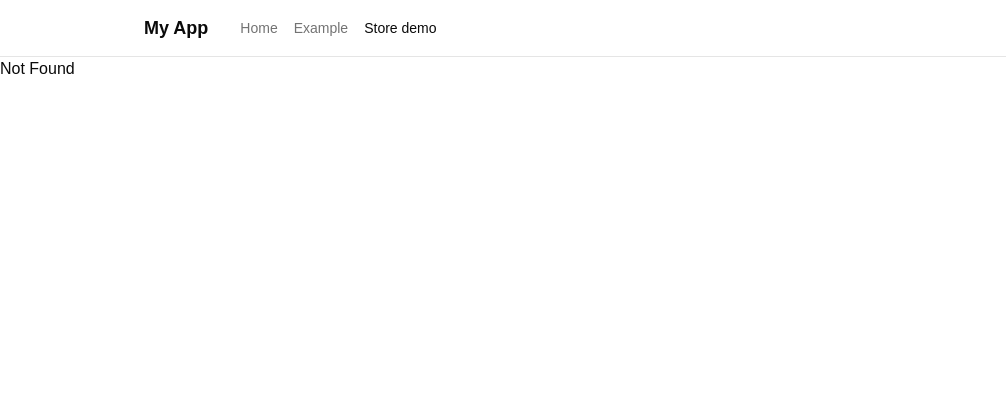
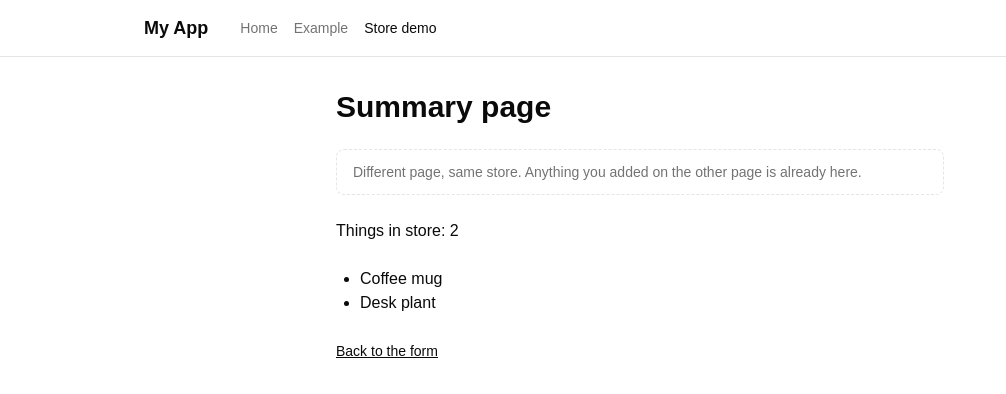
Before and after one commit to ReDISchoolDK/web-app-dev-exercises, a React (Vite) app: page /exercise/store-demo/summary in a window 1280 px wide. Before the commit this address had no page. Shown: the top 394 px of the page, without its empty margins (0-1006 px from the left). Built offline with nearby package versions, Linux system fonts and the light colour scheme.

Commit message:
add summary page

```diff
--- a/src/routeTree.gen.ts
+++ b/src/routeTree.gen.ts
@@ -12,6 +12,7 @@ import { Route as rootRouteImport } from './routes/__root'
 import { Route as IndexRouteImport } from './routes/index'
 import { Route as ExampleIndexRouteImport } from './routes/example/index'
 import { Route as ExerciseStoreDemoIndexRouteImport } from './routes/exercise/store-demo/index'
+import { Route as ExerciseStoreDemoSummaryIndexRouteImport } from './routes/exercise/store-demo/summary/index'
 
 const IndexRoute = IndexRouteImport.update({
   id: '/',
@@ -28,35 +29,54 @@ const ExerciseStoreDemoIndexRoute = ExerciseStoreDemoIndexRouteImport.update({
   path: '/exercise/store-demo/',
   getParentRoute: () => rootRouteImport,
 } as any)
+const ExerciseStoreDemoSummaryIndexRoute =
+  ExerciseStoreDemoSummaryIndexRouteImport.update({
+    id: '/exercise/store-demo/summary/',
+    path: '/exercise/store-demo/summary/',
+    getParentRoute: () => rootRouteImport,
+  } as any)
 
 export interface FileRoutesByFullPath {
   '/': typeof IndexRoute
   '/example/': typeof ExampleIndexRoute
   '/exercise/store-demo/': typeof ExerciseStoreDemoIndexRoute
+  '/exercise/store-demo/summary/': typeof ExerciseStoreDemoSummaryIndexRoute
 }
 export interface FileRoutesByTo {
   '/': typeof IndexRoute
   '/example': typeof ExampleIndexRoute
   '/exercise/store-demo': typeof ExerciseStoreDemoIndexRoute
+  '/exercise/store-demo/summary': typeof ExerciseStoreDemoSummaryIndexRoute
 }
 export interface FileRoutesById {
   __root__: typeof rootRouteImport
   '/': typeof IndexRoute
   '/example/': typeof ExampleIndexRoute
   '/exercise/store-demo/': typeof ExerciseStoreDemoIndexRoute
+  '/exercise/store-demo/summary/': typeof ExerciseStoreDemoSummaryIndexRoute
 }
 export interface FileRouteTypes {
   fileRoutesByFullPath: FileRoutesByFullPath
-  fullPaths: '/' | '/example/' | '/exercise/store-demo/'
+  fullPaths:
+    | '/'
+    | '/example/'
+    | '/exercise/store-demo/'
+    | '/exercise/store-demo/summary/'
   fileRoutesByTo: FileRoutesByTo
-  to: '/' | '/example' | '/exercise/store-demo'
-  id: '__root__' | '/' | '/example/' | '/exercise/store-demo/'
+  to: '/' | '/example' | '/exercise/store-demo' | '/exercise/store-demo/summary'
+  id:
+    | '__root__'
+    | '/'
+    | '/example/'
+    | '/exercise/store-demo/'
+    | '/exercise/store-demo/summary/'
   fileRoutesById: FileRoutesById
 }
 export interface RootRouteChildren {
   IndexRoute: typeof IndexRoute
   ExampleIndexRoute: typeof ExampleIndexRoute
   ExerciseStoreDemoIndexRoute: typeof ExerciseStoreDemoIndexRoute
+  ExerciseStoreDemoSummaryIndexRoute: typeof ExerciseStoreDemoSummaryIndexRoute
 }
 
 declare module '@tanstack/react-router' {
@@ -82,6 +102,13 @@ declare module '@tanstack/react-router' {
       preLoaderRoute: typeof ExerciseStoreDemoIndexRouteImport
       parentRoute: typeof rootRouteImport
     }
+    '/exercise/store-demo/summary/': {
+      id: '/exercise/store-demo/summary/'
+      path: '/exercise/store-demo/summary'
+      fullPath: '/exercise/store-demo/summary/'
+      preLoaderRoute: typeof ExerciseStoreDemoSummaryIndexRouteImport
+      parentRoute: typeof rootRouteImport
+    }
   }
 }
 
@@ -89,6 +116,7 @@ const rootRouteChildren: RootRouteChildren = {
   IndexRoute: IndexRoute,
   ExampleIndexRoute: ExampleIndexRoute,
   ExerciseStoreDemoIndexRoute: ExerciseStoreDemoIndexRoute,
+  ExerciseStoreDemoSummaryIndexRoute: ExerciseStoreDemoSummaryIndexRoute,
 }
 export const routeTree = rootRouteImport
   ._addFileChildren(rootRouteChildren)
--- a/src/routes/exercise/store-demo/index.tsx
+++ b/src/routes/exercise/store-demo/index.tsx
@@ -1,4 +1,4 @@
-import { createFileRoute } from "@tanstack/react-router";
+import { createFileRoute, Link } from "@tanstack/react-router";
 import { ThingCount } from "./ThingCount";
 import { ThingForm } from "./ThingForm";
 import { ThingList } from "./ThingList";
@@ -17,6 +17,9 @@ function StoreDemoPage() {
 			<ThingForm />
 			<ThingCount />
 			<ThingList />
+			<Link to="/exercise/store-demo/summary" className="text-sm underline">
+				Go to the summary page
+			</Link>
 		</div>
 	);
 }
--- /dev/null
+++ b/src/routes/exercise/store-demo/summary/index.tsx
@@ -0,0 +1,24 @@
+import { createFileRoute, Link } from "@tanstack/react-router";
+import { ThingCount } from "../ThingCount";
+import { ThingList } from "../ThingList";
+
+export const Route = createFileRoute("/exercise/store-demo/summary/")({
+	component: SummaryPage,
+});
+
+function SummaryPage() {
+	return (
+		<div className="mx-auto max-w-2xl space-y-6 p-8">
+			<h1 className="text-3xl font-bold">Summary page</h1>
+			<p className="rounded-md border border-dashed px-4 py-3 text-sm text-muted-foreground">
+				Different page, same store. Anything you added on the other page is
+				already here.
+			</p>
+			<ThingCount />
+			<ThingList />
+			<Link to="/exercise/store-demo" className="text-sm underline">
+				Back to the form
+			</Link>
+		</div>
+	);
+}
```
